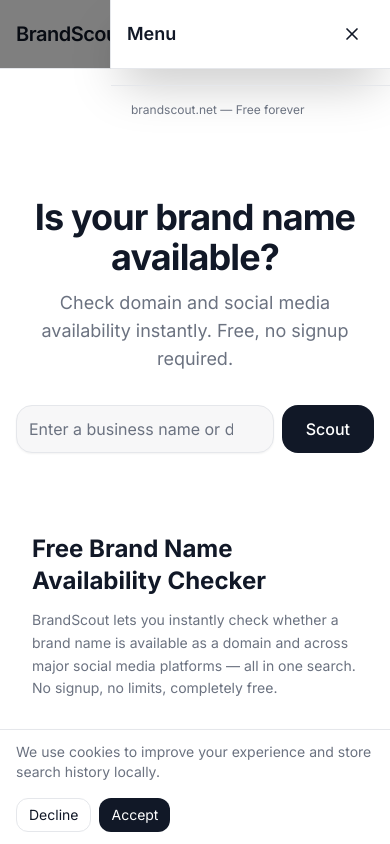
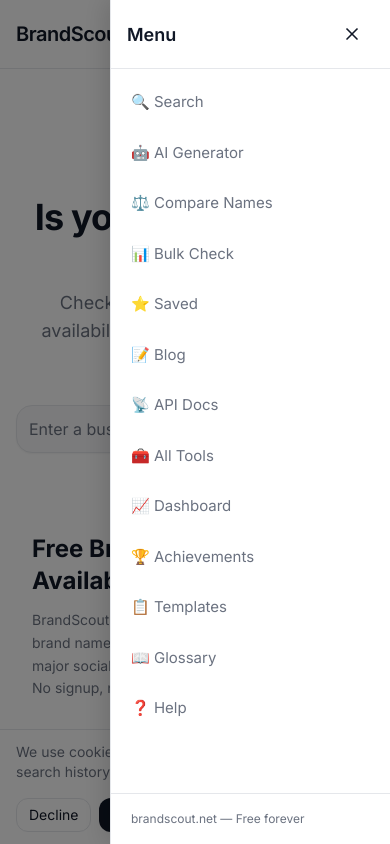
Before and after one commit to Travispluse/brandscout, a Next.js app: page / in a window 390 px wide. Both pictures are taken after a click on the button 352 px from the left and 34 px from the top of the page. Shown: the top 844 px of the page. Built offline with nearby package versions, Linux system fonts and the light colour scheme.

Commit message:
Fix mobile menu: use React portal to render outside header stacking context

```diff
--- a/src/components/mobile-menu.tsx
+++ b/src/components/mobile-menu.tsx
@@ -1,6 +1,7 @@
 "use client";
 
 import { useState, useEffect } from "react";
+import { createPortal } from "react-dom";
 
 const NAV_ITEMS = [
   { href: "/", label: "🔍 Search" },
@@ -18,17 +19,78 @@
   { href: "/help", label: "❓ Help" },
 ];
 
+function MenuOverlay({ onClose }: { onClose: () => void }) {
+  useEffect(() => {
+    document.body.style.overflow = "hidden";
+    return () => { document.body.style.overflow = ""; };
+  }, []);
+
+  return createPortal(
+    <div id="mobile-menu-portal" style={{ position: "fixed", top: 0, left: 0, right: 0, bottom: 0, zIndex: 99999 }}>
+      {/* Backdrop */}
+      <div
+        onClick={onClose}
+        style={{ position: "absolute", top: 0, left: 0, right: 0, bottom: 0, backgroundColor: "rgba(0,0,0,0.5)" }}
+      />
+      {/* Panel */}
+      <div style={{
+        position: "absolute",
+        top: 0,
+        right: 0,
+        bottom: 0,
+        width: "280px",
+        backgroundColor: "var(--background, #ffffff)",
+        borderLeft: "1px solid var(--border, #e5e7eb)",
+        boxShadow: "-4px 0 24px rgba(0,0,0,0.15)",
+        display: "flex",
+        flexDirection: "column",
+        overflow: "hidden",
+      }}>
+        {/* Header */}
+        <div style={{ display: "flex", alignItems: "center", justifyContent: "space-between", padding: "12px 16px", borderBottom: "1px solid var(--border, #e5e7eb)", flexShrink: 0 }}>
+          <span style={{ fontSize: "18px", fontWeight: 600 }}>Menu</span>
+          <button
+            onClick={onClose}
+            style={{ padding: "8px", minWidth: "44px", minHeight: "44px", display: "flex", alignItems: "center", justifyContent: "center", borderRadius: "8px", border: "none", background: "transparent", cursor: "pointer" }}
+            aria-label="Close menu"
+          >
+            <svg xmlns="http://www.w3.org/2000/svg" width="20" height="20" viewBox="0 0 24 24" fill="none" stroke="currentColor" strokeWidth="2" strokeLinecap="round" strokeLinejoin="round"><line x1="18" y1="6" x2="6" y2="18"/><line x1="6" y1="6" x2="18" y2="18"/></svg>
+          </button>
+        </div>
+        {/* Nav items */}
+        <nav style={{ flex: 1, overflowY: "auto", padding: "8px 0" }}>
+          {NAV_ITEMS.map((item) => (
+            <a
+              key={item.href}
+              href={item.href}
+              onClick={onClose}
+              style={{
+                display: "block",
+                padding: "14px 20px",
+                fontSize: "15px",
+                color: "var(--muted-foreground, #6b7280)",
+                textDecoration: "none",
+              }}
+            >
+              {item.label}
+            </a>
+          ))}
+        </nav>
+        {/* Footer */}
+        <div style={{ borderTop: "1px solid var(--border, #e5e7eb)", padding: "16px 20px", fontSize: "12px", color: "var(--muted-foreground, #6b7280)", flexShrink: 0 }}>
+          brandscout.net — Free forever
+        </div>
+      </div>
+    </div>,
+    document.body
+  );
+}
+
 export function MobileMenu() {
   const [open, setOpen] = useState(false);
+  const [mounted, setMounted] = useState(false);
 
-  useEffect(() => {
-    if (open) {
-      document.body.style.overflow = "hidden";
-    } else {
-      document.body.style.overflow = "";
-    }
-    return () => { document.body.style.overflow = ""; };
-  }, [open]);
+  useEffect(() => { setMounted(true); }, []);
 
   return (
     <div className="lg:hidden">
@@ -39,56 +101,7 @@
       >
         <svg xmlns="http://www.w3.org/2000/svg" width="24" height="24" viewBox="0 0 24 24" fill="none" stroke="currentColor" strokeWidth="2" strokeLinecap="round" strokeLinejoin="round"><line x1="3" y1="12" x2="21" y2="12"/><line x1="3" y1="6" x2="21" y2="6"/><line x1="3" y1="18" x2="21" y2="18"/></svg>
       </button>
-
-      {open && (
-        <>
-          {/* Backdrop - full screen overlay */}
-          <div
-            style={{ position: "fixed", top: 0, left: 0, right: 0, bottom: 0, backgroundColor: "rgba(0,0,0,0.5)", zIndex: 9998 }}
-            onClick={() => setOpen(false)}
-          />
-          {/* Menu panel - inline styles to guarantee iOS Safari rendering */}
-          <div style={{
-            position: "fixed",
-            top: 0,
-            right: 0,
-            bottom: 0,
-            width: "280px",
-            zIndex: 9999,
-            display: "flex",
-            flexDirection: "column" as const,
-          }} className="bg-background border-l border-border shadow-2xl">
-            {/* Header */}
-            <div className="flex items-center justify-between px-4 py-3 border-b border-border shrink-0">
-              <span className="text-lg font-semibold">Menu</span>
-              <button
-                onClick={() => setOpen(false)}
-                className="p-2 min-w-[44px] min-h-[44px] flex items-center justify-center rounded-lg hover:bg-muted transition-colors"
-                aria-label="Close menu"
-              >
-                <svg xmlns="http://www.w3.org/2000/svg" width="20" height="20" viewBox="0 0 24 24" fill="none" stroke="currentColor" strokeWidth="2" strokeLinecap="round" strokeLinejoin="round"><line x1="18" y1="6" x2="6" y2="18"/><line x1="6" y1="6" x2="18" y2="18"/></svg>
-              </button>
-            </div>
-            {/* Nav items */}
-            <nav style={{ flex: 1, overflowY: "auto" }} className="py-2">
-              {NAV_ITEMS.map((item) => (
-                <a
-                  key={item.href}
-                  href={item.href}
-                  onClick={() => setOpen(false)}
-                  className="block px-5 py-3.5 text-[15px] text-muted-foreground hover:text-foreground hover:bg-muted transition-colors"
-                >
-                  {item.label}
-                </a>
-              ))}
-            </nav>
-            {/* Footer */}
-            <div className="border-t border-border px-5 py-4 text-xs text-muted-foreground shrink-0">
-              brandscout.net — Free forever
-            </div>
-          </div>
-        </>
-      )}
+      {mounted && open && <MenuOverlay onClose={() => setOpen(false)} />}
     </div>
   );
 }
```
